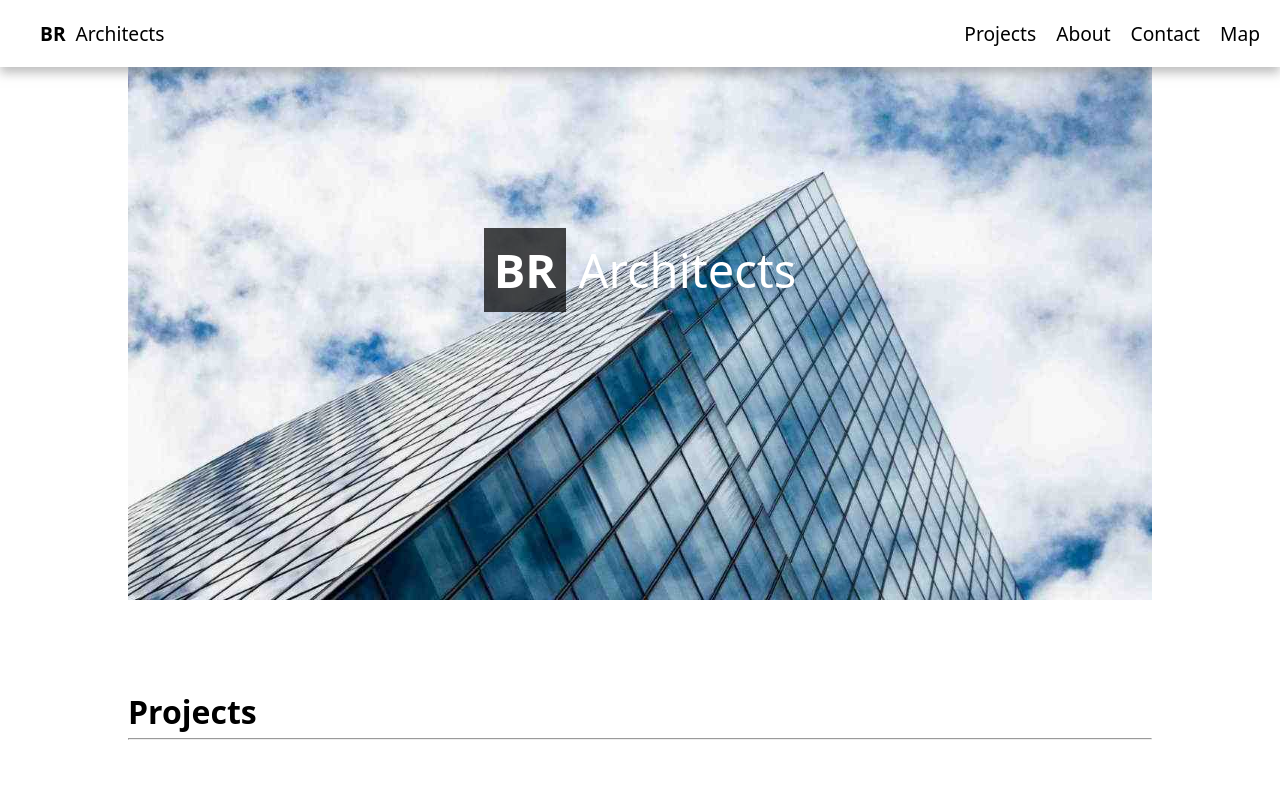
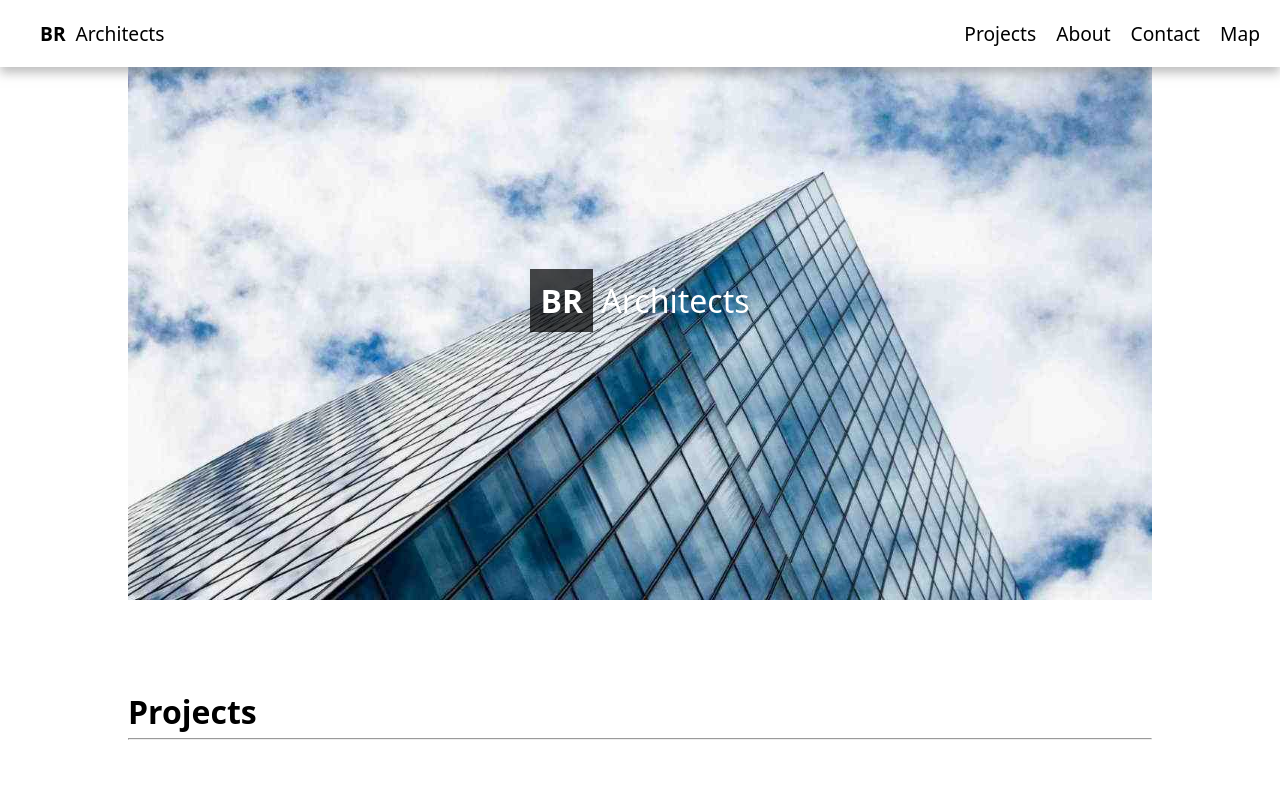
Before and after one commit to AbdulKhaliq918/br.ak-network, a plain HTML site: page index.html in a window 1280 px wide. Shown: the top 787 px of the page. Drawn offline with Linux system fonts and the light colour scheme.

Commit message:
fixing all short errorsin project

```diff
--- a/styles/style.css
+++ b/styles/style.css
@@ -43,23 +43,28 @@ header b {
   background-color: rgba(128, 128, 128, 0.504);
 }
 .hero-section {
-  clear: left;
   background-image: url(/assets/images/architect.jpg);
   background-repeat: no-repeat;
   background-size: cover;
   height: 600px;
+  width: auto;
+  display: flex;
+  justify-content: center;
+  align-items: center;
 }
 
 .hero-section p {
   text-align: center;
-  padding: 238px;
-  font-size: 47px;
+  padding: 10px;
+  font-size:2rem;
   color: white;
+  display: inline-block;
 }
 
 .hero-section p b {
   background-color: rgba(0, 0, 0, 0.719);
   padding: 10px;
+  display: inline-block;
 }
 
 .project-section h1 {
@@ -162,7 +167,7 @@ h2 {
 }
 
 .contact-section h1 {
-  margin-top: 90px;
+  margin-top: 180px;
 }
 
 .contact-section p {
```
